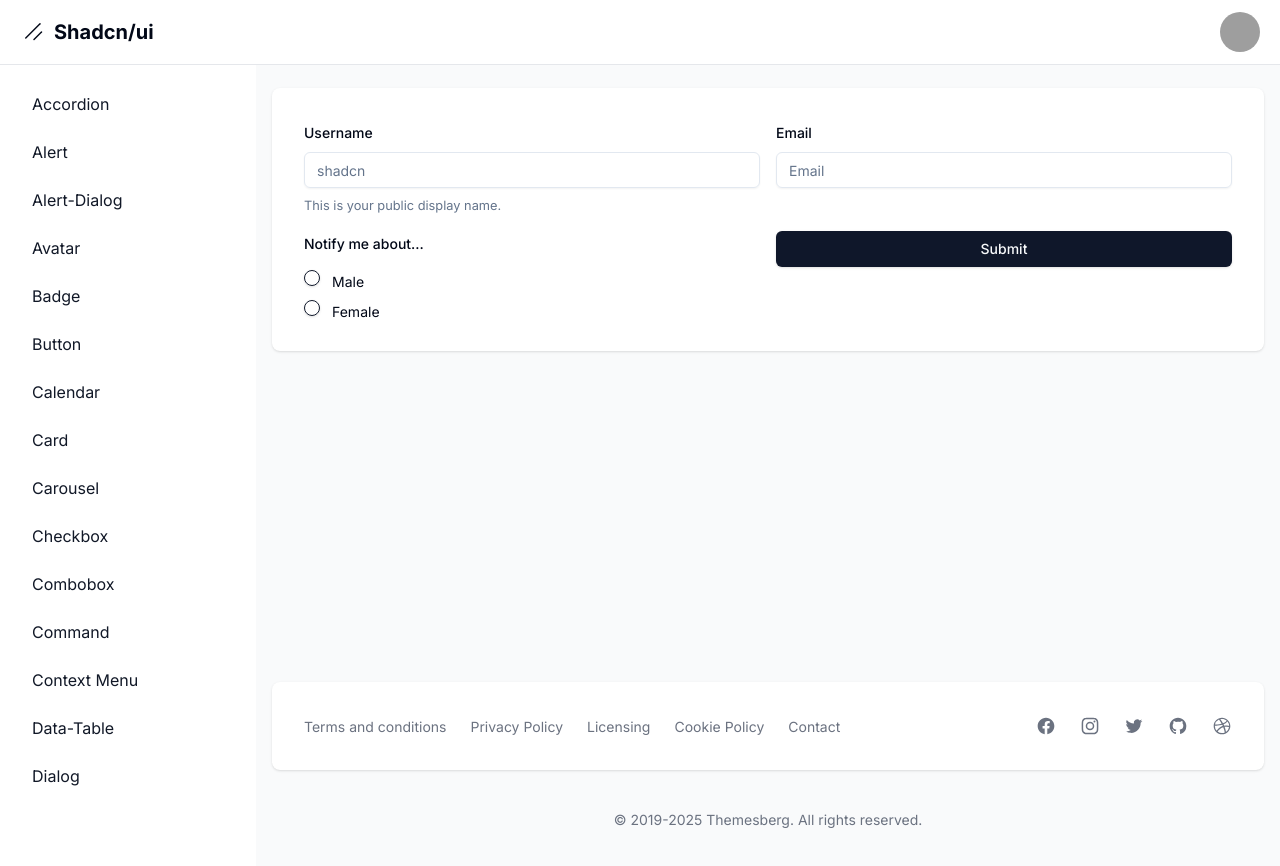
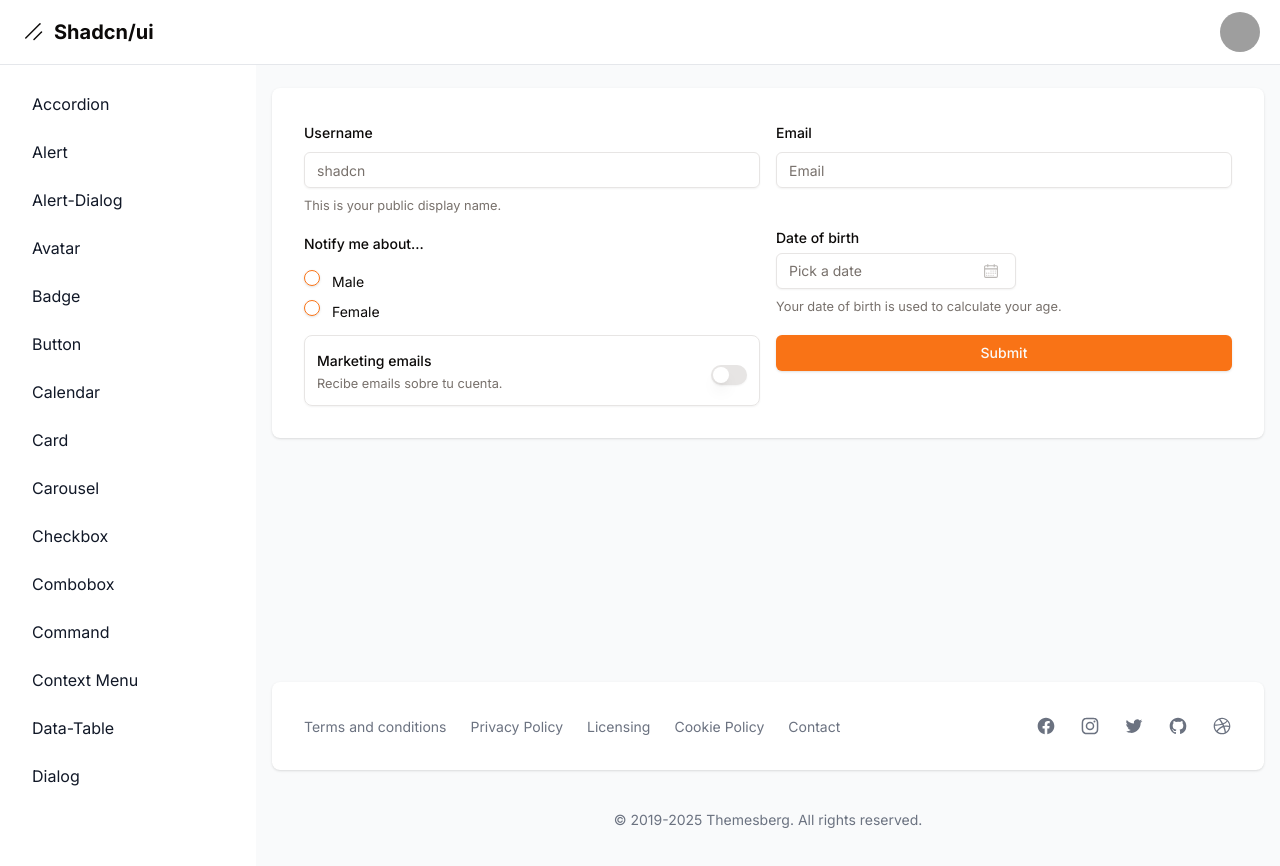
Before and after one commit to m01x/shadcn-components, a Next.js app: page /dashboard/form in a window 1280 px wide. Shown: the top 866 px of the page. Built offline with nearby package versions, Linux system fonts and the light colour scheme; grey boxes are pictures that could not be loaded.

Commit message:
feat(theme): Add theme toggle functionality with dropdown menu and update styles

```diff
--- a/package.json
+++ b/package.json
@@ -26,8 +26,10 @@
     "@radix-ui/react-select": "^2.2.5",
     "@radix-ui/react-slider": "^1.3.5",
     "@radix-ui/react-slot": "^1.2.3",
+    "@radix-ui/react-switch": "^1.2.5",
     "@radix-ui/react-tabs": "^1.1.12",
     "@radix-ui/react-toast": "^1.2.14",
+    "@radix-ui/react-visually-hidden": "^1.2.3",
     "@tanstack/react-table": "^8.21.3",
     "class-variance-authority": "^0.7.1",
     "clsx": "^2.1.1",
--- a/src/app/dashboard/form/page.tsx
+++ b/src/app/dashboard/form/page.tsx
@@ -4,7 +4,8 @@ import { zodResolver } from "@hookform/resolvers/zod";
 import { useForm } from "react-hook-form";
 import { z } from "zod";
 
-import { Button } from "@/components/ui/button"
+import { Calendar } from "@/components/ui/calendar";
+import { Button } from "@/components/ui/button";
 import {
   Form,
   FormControl,
@@ -15,17 +16,27 @@ import {
   FormMessage,
 } from "@/components/ui/form";
 import { Input } from "@/components/ui/input";
-
 import { Label } from "@/components/ui/label";
 import { RadioGroup, RadioGroupItem } from "@/components/ui/radio-group";
+import { Popover, PopoverContent, PopoverTrigger } from "@/components/ui/popover";
+import { Switch } from "@/components/ui/switch";
+import { cn } from "@/lib/utils";
+import { format } from "date-fns";
+import { CalendarIcon } from "@radix-ui/react-icons";
 
-//definiremos el max en max(20) solo para visualizar un error.... por defecto es max(50)
+
 const formSchema = z.object({
-  username: z.string().min(2).max(20),
+  username: z.string().min(2).max(20),//definiremos el max en max(20) solo para visualizar un error.... por defecto es max(50)
   email:z.string().email(),
   gender: z.enum(['male', 'female'], { message: 'Seleccione genero'} ),
+  dateOfBirth: z.date({
+    required_error: "Se requiere fecha de nacimiento.",
+  }),
+  marketingEmails: z.boolean(),
+}).refine( (data) => data.marketingEmails === true, {
+  message: "El marketing debe estar activo (probando refines)",
+  path: ["marketingEmails"],
 });
-
 
 
 
@@ -36,6 +47,7 @@ export default function Page() {
     defaultValues: {
       username: "",
       email:"",
+      marketingEmails:false
     },
   })
 
@@ -122,6 +134,74 @@ export default function Page() {
           )}
         />
 
+          {/* Date of birth */}
+        <FormField
+          control={form.control}
+          name="dateOfBirth"
+          render={({ field }) => (
+            <FormItem className="flex flex-col">
+              <FormLabel>Date of birth</FormLabel>
+              <Popover>
+                <PopoverTrigger asChild>
+                  <FormControl>
+                    <Button
+                      variant={"outline"}
+                      className={cn(
+                        "w-[240px] pl-3 text-left font-normal",
+                        !field.value && "text-muted-foreground"
+                      )}
+                    >
+                      {field.value ? (
+                        format(field.value, "PPP")
+                      ) : (
+                        <span>Pick a date</span>
+                      )}
+                      <CalendarIcon className="ml-auto h-4 w-4 opacity-50" />
+                    </Button>
+                  </FormControl>
+                </PopoverTrigger>
+                <PopoverContent className="w-auto p-0" align="start">
+                  <Calendar
+                    mode="single"
+                    selected={field.value}
+                    onSelect={field.onChange}
+                    disabled={(date) =>
+                      date > new Date() || date < new Date("1900-01-01")
+                    }
+                    captionLayout="dropdown"
+                  />
+                </PopoverContent>
+              </Popover>
+              <FormDescription>
+                Your date of birth is used to calculate your age.
+              </FormDescription>
+              <FormMessage />
+            </FormItem>
+          )}
+        />
+
+        {/* Marketing Switch */}
+        <FormField
+              control={form.control}
+              name="marketingEmails"
+              render={({ field }) => (
+                <FormItem className="flex flex-row items-center justify-between rounded-lg border p-3 shadow-sm">
+                  <div className="space-y-0.5">
+                    <FormLabel>Marketing emails</FormLabel>
+                    <FormDescription>
+                      Recibe emails sobre tu cuenta.
+                    </FormDescription>
+                  </div>
+                  <FormControl>
+                    <Switch
+                      checked={field.value}
+                      onCheckedChange={field.onChange}
+                    />
+                  </FormControl>
+                </FormItem>
+              )}
+            />
+
         <Button type="submit">Submit</Button>
       </form>
     </Form>
--- a/src/app/dashboard/layout.tsx
+++ b/src/app/dashboard/layout.tsx
@@ -29,6 +29,7 @@ const links = [
   { name: "tabs", href: "tabs" },
   { name: "data-table", href: "datatable" },
   { name: "form", href: "form" },
+  { name: "theme", href: "theme" },
 ].sort((a,b)=> a.name.localeCompare(b.name));
 
 export default function DashboardLayout({
@@ -38,7 +39,7 @@ export default function DashboardLayout({
 }) {
   return (
     <>
-      <nav className="bg-white border-b border-gray-200 fixed z-30 w-full">
+      <nav className="bg-white border-b border-gray-200 fixed z-30 w-full dark:bg-slate-900 dark:border-slate-700">
         <div className="px-3 py-3 lg:px-5 lg:pl-3">
           <div className="flex items-center justify-between">
             <div className="flex items-center justify-start">
@@ -125,21 +126,21 @@ export default function DashboardLayout({
           </div>
         </div>
       </nav>
-      <div className="flex overflow-hidden bg-white pt-16">
+      <div className="flex overflow-hidden bg-white pt-16 dark:bg-slate-900">
         <aside
           id="sidebar"
           className="fixed hidden z-20 h-full top-0 left-0 pt-16 lg:flex flex-shrink-0 flex-col w-64 transition-width duration-75"
           aria-label="Sidebar"
         >
-          <div className="relative flex-1 flex flex-col min-h-0 borderR border-gray-200 bg-white pt-0">
+          <div className="relative flex-1 flex flex-col min-h-0 borderR border-gray-200 bg-white pt-0 dark:bg-slate-900">
             <div className="flex-1 flex flex-col pt-5 pb-4 overflow-y-auto">
-              <div className="flex-1 px-3 bg-white divide-y space-y-1">
+              <div className="flex-1 px-3 bg-white divide-y space-y-1 dark:bg-slate-900">
                 <ul className="space-y-2 pb-2">
                   {links.map((link) => (
                     <li key={link.href}>
                       <Link
                         href={link.href}
-                        className="text-base capitalize text-gray-900 font-normal rounded-lg flex items-center p-2 hover:bg-gray-100 group"
+                        className="text-base capitalize text-gray-900 font-normal rounded-lg flex items-center p-2 hover:bg-gray-100 group dark:bg-slate-900 dark:hover:bg-slate-800 dark:text-slate-300"
                       >
                         <span className="ml-3">{link.name}</span>
                       </Link>
@@ -156,23 +157,23 @@ export default function DashboardLayout({
         ></div>
         <div
           id="main-content"
-          className="h-full w-full bg-gray-50 relative overflow-y-auto lg:ml-64"
+          className="h-full w-full bg-gray-50 relative overflow-y-auto lg:ml-64 dark:bg-slate-900"
         >
           <main>
             <div className="pt-6 px-4">
               <div className="w-full min-h-[calc(100vh-230px)]">
-                <div className="bg-white shadow rounded-lg p-4 sm:p-6 xl:p-8">
+                <div className="bg-white shadow rounded-lg p-4 sm:p-6 xl:p-8 dark:bg-slate-900">
                   {children}
                 </div>
               </div>
             </div>
           </main>
-          <footer className="bg-white md:flex md:items-center md:justify-between shadow rounded-lg p-4 md:p-6 xl:p-8 my-6 mx-4 print:hidden">
+          <footer className="bg-white md:flex md:items-center md:justify-between shadow rounded-lg p-4 md:p-6 xl:p-8 my-6 mx-4 print:hidden dark:bg-slate-600">
             <ul className="flex items-center flex-wrap mb-6 md:mb-0">
               <li>
                 <a
                   href="#"
-                  className="text-sm font-normal text-gray-500 hover:underline mr-4 md:mr-6"
+                  className="text-sm font-normal text-gray-500 hover:underline mr-4 md:mr-6 dark:text-slate-300"
                 >
                   Terms and conditions
                 </a>
@@ -180,7 +181,7 @@ export default function DashboardLayout({
               <li>
                 <a
                   href="#"
-                  className="text-sm font-normal text-gray-500 hover:underline mr-4 md:mr-6"
+                  className="text-sm font-normal text-gray-500 hover:underline mr-4 md:mr-6 dark:text-slate-300"
                 >
                   Privacy Policy
                 </a>
@@ -188,7 +189,7 @@ export default function DashboardLayout({
               <li>
                 <a
                   href="#"
-                  className="text-sm font-normal text-gray-500 hover:underline mr-4 md:mr-6"
+                  className="text-sm font-normal text-gray-500 hover:underline mr-4 md:mr-6 dark:text-slate-300"
                 >
                   Licensing
                 </a>
@@ -196,7 +197,7 @@ export default function DashboardLayout({
               <li>
                 <a
                   href="#"
-                  className="text-sm font-normal text-gray-500 hover:underline mr-4 md:mr-6"
+                  className="text-sm font-normal text-gray-500 hover:underline mr-4 md:mr-6 dark:text-slate-300"
                 >
                   Cookie Policy
                 </a>
@@ -204,14 +205,14 @@ export default function DashboardLayout({
               <li>
                 <a
                   href="#"
-                  className="text-sm font-normal text-gray-500 hover:underline"
+                  className="text-sm font-normal text-gray-500 hover:underline dark:text-slate-300"
                 >
                   Contact
                 </a>
               </li>
             </ul>
             <div className="flex sm:justify-center space-x-6">
-              <a href="#" className="text-gray-500 hover:text-gray-900">
+              <a href="#" className="text-gray-500 hover:text-gray-900 dark:text-slate-300">
                 <svg
                   className="h-5 w-5"
                   fill="currentColor"
@@ -225,7 +226,7 @@ export default function DashboardLayout({
                   />
                 </svg>
               </a>
-              <a href="#" className="text-gray-500 hover:text-gray-900">
+              <a href="#" className="text-gray-500 hover:text-gray-900 dark:text-slate-300">
                 <svg
                   className="h-5 w-5"
                   fill="currentColor"
@@ -239,7 +240,7 @@ export default function DashboardLayout({
                   />
                 </svg>
               </a>
-              <a href="#" className="text-gray-500 hover:text-gray-900">
+              <a href="#" className="text-gray-500 hover:text-gray-900 dark:text-slate-300">
                 <svg
                   className="h-5 w-5"
                   fill="currentColor"
@@ -249,7 +250,7 @@ export default function DashboardLayout({
                   <path d="M8.29 20.251c7.547 0 11.675-6.253 11.675-11.675 0-.178 0-.355-.012-.53A8.348 8.348 0 0022 5.92a8.19 8.19 0 01-2.357.646 4.118 4.118 0 001.804-2.27 8.224 8.224 0 01-2.605.996 4.107 4.107 0 00-6.993 3.743 11.65 11.65 0 01-8.457-4.287 4.106 4.106 0 001.27 5.477A4.072 4.072 0 012.8 9.713v.052a4.105 4.105 0 003.292 4.022 4.095 4.095 0 01-1.853.07 4.108 4.108 0 003.834 2.85A8.233 8.233 0 012 18.407a11.616 11.616 0 006.29 1.84" />
                 </svg>
               </a>
-              <a href="#" className="text-gray-500 hover:text-gray-900">
+              <a href="#" className="text-gray-500 hover:text-gray-900 dark:text-slate-300">
                 <svg
                   className="h-5 w-5"
                   fill="currentColor"
@@ -263,7 +264,7 @@ export default function DashboardLayout({
                   />
                 </svg>
               </a>
-              <a href="#" className="text-gray-500 hover:text-gray-900">
+              <a href="#" className="text-gray-500 hover:text-gray-900 dark:text-slate-300">
                 <svg
                   className="h-5 w-5"
                   fill="currentColor"
--- a/src/app/globals.css
+++ b/src/app/globals.css
@@ -1,61 +1,64 @@
 @tailwind base;
 @tailwind components;
 @tailwind utilities;
+
 @layer base {
   :root {
     --background: 0 0% 100%;
-    --foreground: 222.2 84% 4.9%;
+    --foreground: 20 14.3% 4.1%;
     --card: 0 0% 100%;
-    --card-foreground: 222.2 84% 4.9%;
+    --card-foreground: 20 14.3% 4.1%;
     --popover: 0 0% 100%;
-    --popover-foreground: 222.2 84% 4.9%;
-    --primary: 222.2 47.4% 11.2%;
-    --primary-foreground: 210 40% 98%;
-    --secondary: 210 40% 96.1%;
-    --secondary-foreground: 222.2 47.4% 11.2%;
-    --muted: 210 40% 96.1%;
-    --muted-foreground: 215.4 16.3% 46.9%;
-    --accent: 210 40% 96.1%;
-    --accent-foreground: 222.2 47.4% 11.2%;
+    --popover-foreground: 20 14.3% 4.1%;
+    --primary: 24.6 95% 53.1%;
+    --primary-foreground: 60 9.1% 97.8%;
+    --secondary: 60 4.8% 95.9%;
+    --secondary-foreground: 24 9.8% 10%;
+    --muted: 60 4.8% 95.9%;
+    --muted-foreground: 25 5.3% 44.7%;
+    --accent: 60 4.8% 95.9%;
+    --accent-foreground: 24 9.8% 10%;
     --destructive: 0 84.2% 60.2%;
-    --destructive-foreground: 210 40% 98%;
-    --border: 214.3 31.8% 91.4%;
-    --input: 214.3 31.8% 91.4%;
-    --ring: 222.2 84% 4.9%;
+    --destructive-foreground: 60 9.1% 97.8%;
+    --border: 20 5.9% 90%;
+    --input: 20 5.9% 90%;
+    --ring: 24.6 95% 53.1%;
+    --radius: 0.5rem;
     --chart-1: 12 76% 61%;
     --chart-2: 173 58% 39%;
     --chart-3: 197 37% 24%;
     --chart-4: 43 74% 66%;
     --chart-5: 27 87% 67%;
-    --radius: 0.5rem
   }
+
   .dark {
-    --background: 222.2 84% 4.9%;
-    --foreground: 210 40% 98%;
-    --card: 222.2 84% 4.9%;
-    --card-foreground: 210 40% 98%;
-    --popover: 222.2 84% 4.9%;
-    --popover-foreground: 210 40% 98%;
-    --primary: 210 40% 98%;
-    --primary-foreground: 222.2 47.4% 11.2%;
-    --secondary: 217.2 32.6% 17.5%;
-    --secondary-foreground: 210 40% 98%;
-    --muted: 217.2 32.6% 17.5%;
-    --muted-foreground: 215 20.2% 65.1%;
-    --accent: 217.2 32.6% 17.5%;
-    --accent-foreground: 210 40% 98%;
-    --destructive: 0 62.8% 30.6%;
-    --destructive-foreground: 210 40% 98%;
-    --border: 217.2 32.6% 17.5%;
-    --input: 217.2 32.6% 17.5%;
-    --ring: 212.7 26.8% 83.9%;
+    --background: 20 14.3% 4.1%;
+    --foreground: 60 9.1% 97.8%;
+    --card: 20 14.3% 4.1%;
+    --card-foreground: 60 9.1% 97.8%;
+    --popover: 20 14.3% 4.1%;
+    --popover-foreground: 60 9.1% 97.8%;
+    --primary: 20.5 90.2% 48.2%;
+    --primary-foreground: 60 9.1% 97.8%;
+    --secondary: 12 6.5% 15.1%;
+    --secondary-foreground: 60 9.1% 97.8%;
+    --muted: 12 6.5% 15.1%;
+    --muted-foreground: 24 5.4% 63.9%;
+    --accent: 12 6.5% 15.1%;
+    --accent-foreground: 60 9.1% 97.8%;
+    --destructive: 0 72.2% 50.6%;
+    --destructive-foreground: 60 9.1% 97.8%;
+    --border: 12 6.5% 15.1%;
+    --input: 12 6.5% 15.1%;
+    --ring: 20.5 90.2% 48.2%;
     --chart-1: 220 70% 50%;
     --chart-2: 160 60% 45%;
     --chart-3: 30 80% 55%;
     --chart-4: 280 65% 60%;
-    --chart-5: 340 75% 55%
+    --chart-5: 340 75% 55%;
   }
 }
+
 @layer base {
   * {
     @apply border-border;
--- a/src/app/layout.tsx
+++ b/src/app/layout.tsx
@@ -3,6 +3,7 @@ import { Inter as FontSans } from "next/font/google";
 import "./globals.css";
 import { cn } from "@/lib/utils";
 import { Toaster as SonnerToaster} from "@/components/ui/sonner";
+import { ThemeProvider } from "@/components/ui/theme-provider";
 
 const fontSans = FontSans({
   subsets: ["latin"],
@@ -20,12 +21,21 @@ export default function RootLayout({
   children: React.ReactNode;
 }>) {
   return (
-    <html lang="en">
+    <html lang="en" suppressHydrationWarning>
       <body className={cn("min-h-screen bg-background font-sans antialiased",
         fontSans.variable
       )}>
 
+        <ThemeProvider
+            attribute="class"
+            defaultTheme="system"
+            enableSystem
+            disableTransitionOnChange
+          >
+
         {children}
+
+        </ThemeProvider>
 
       <SonnerToaster richColors/></body>
     </html>
--- /dev/null
+++ b/src/components/ui/switch.tsx
@@ -0,0 +1,29 @@
+"use client"
+
+import * as React from "react"
+import * as SwitchPrimitives from "@radix-ui/react-switch"
+
+import { cn } from "@/lib/utils"
+
+const Switch = React.forwardRef<
+  React.ElementRef<typeof SwitchPrimitives.Root>,
+  React.ComponentPropsWithoutRef<typeof SwitchPrimitives.Root>
+>(({ className, ...props }, ref) => (
+  <SwitchPrimitives.Root
+    className={cn(
+      "peer inline-flex h-5 w-9 shrink-0 cursor-pointer items-center rounded-full border-2 border-transparent shadow-sm transition-colors focus-visible:outline-none focus-visible:ring-2 focus-visible:ring-ring focus-visible:ring-offset-2 focus-visible:ring-offset-background disabled:cursor-not-allowed disabled:opacity-50 data-[state=checked]:bg-primary data-[state=unchecked]:bg-input",
+      className
+    )}
+    {...props}
+    ref={ref}
+  >
+    <SwitchPrimitives.Thumb
+      className={cn(
+        "pointer-events-none block h-4 w-4 rounded-full bg-background shadow-lg ring-0 transition-transform data-[state=checked]:translate-x-4 data-[state=unchecked]:translate-x-0"
+      )}
+    />
+  </SwitchPrimitives.Root>
+))
+Switch.displayName = SwitchPrimitives.Root.displayName
+
+export { Switch }
--- /dev/null
+++ b/src/components/ui/theme-provider.tsx
@@ -0,0 +1,11 @@
+"use client"
+
+import * as React from "react"
+import { ThemeProvider as NextThemesProvider } from "next-themes"
+
+export function ThemeProvider({
+  children,
+  ...props
+}: React.ComponentProps<typeof NextThemesProvider>) {
+  return <NextThemesProvider {...props}>{children}</NextThemesProvider>
+}
```
Also changed, not shown: src/app/dashboard/command/page.tsx (+8 -0 lines), src/app/dashboard/theme/page.tsx (added, +37 -0 lines), 1 other file (tests, documents, lock files or other folders).
